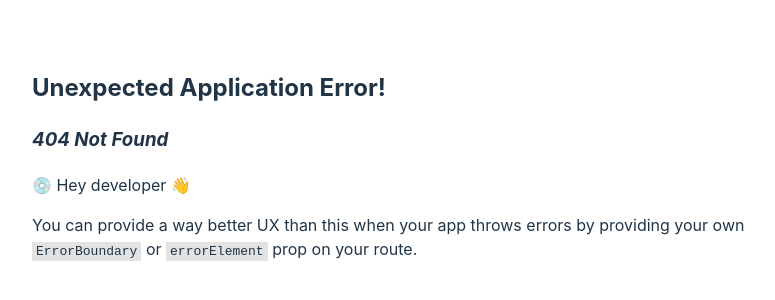
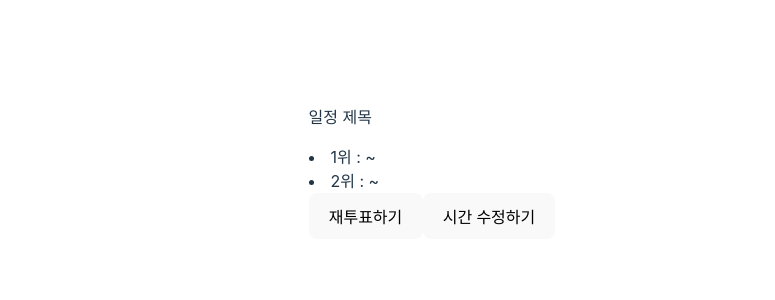
Before and after one commit to handong-app/project-t, a React (Vite) app: page /last in a window 1280 px wide. Before the commit this address had no page. Shown: the part 236-536 px from the top of the page, without its empty margins (208-983 px from the left). Built offline with nearby package versions, Linux system fonts and the light colour scheme.

Commit message:
add : last page

```diff
--- a/src/main.jsx
+++ b/src/main.jsx
@@ -4,6 +4,7 @@ import App from "./App.jsx";
 import "./index.css";
 import { RouterProvider, createBrowserRouter } from "react-router-dom";
 import TestPage from "./pages/TestPage.jsx";
+import LastPage from "./pages/LastPage.jsx";
 
 const router = createBrowserRouter([
   {
@@ -14,6 +15,10 @@ const router = createBrowserRouter([
     path: "/test",
     element: <TestPage />,
   },
+  {
+    path: "/last",
+    element: <LastPage />,
+  },
 ]);
 
 ReactDOM.createRoot(document.getElementById("root")).render(
--- a/src/pages/LastPage.jsx
+++ b/src/pages/LastPage.jsx
@@ -1,7 +1,21 @@
 import React from "react";
+import { useNavigate } from "react-router-dom";
 
 function LastPage() {
-  return <div>이건 라스트 페이지임</div>;
+  const navigate = useNavigate();
+  return (
+    <div>
+      <p>일정 제목</p>
+      <li>1위 : ~</li>
+      <li>2위 : ~</li>
+      <button onClick={() => console.log("재투표")}>재투표하기</button>
+      {/** 투표 페이지로 이동*/}
+      <button onClick={() => console.log("시간 수정")}>
+        시간 수정하기
+      </button>{" "}
+      {/** 시간 수정 페이지로 이동*/}
+    </div>
+  );
 }
 
 export default LastPage;
```
